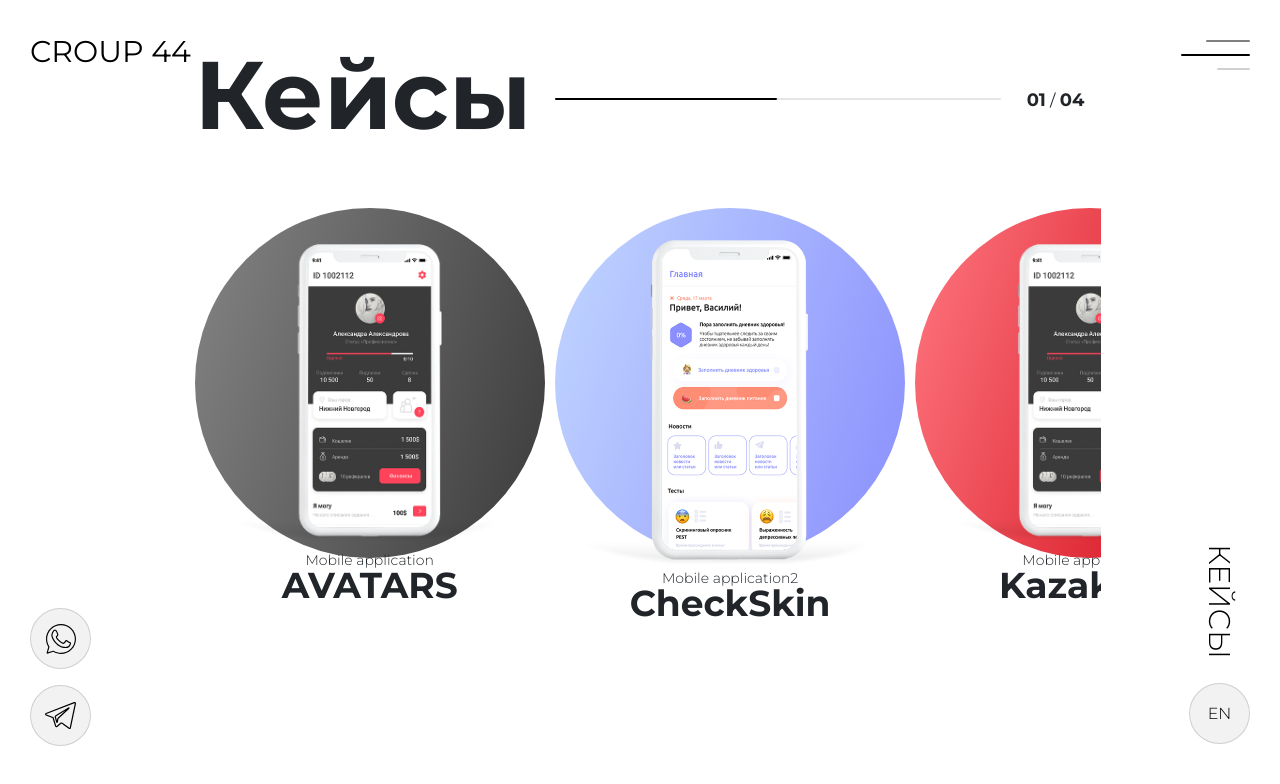
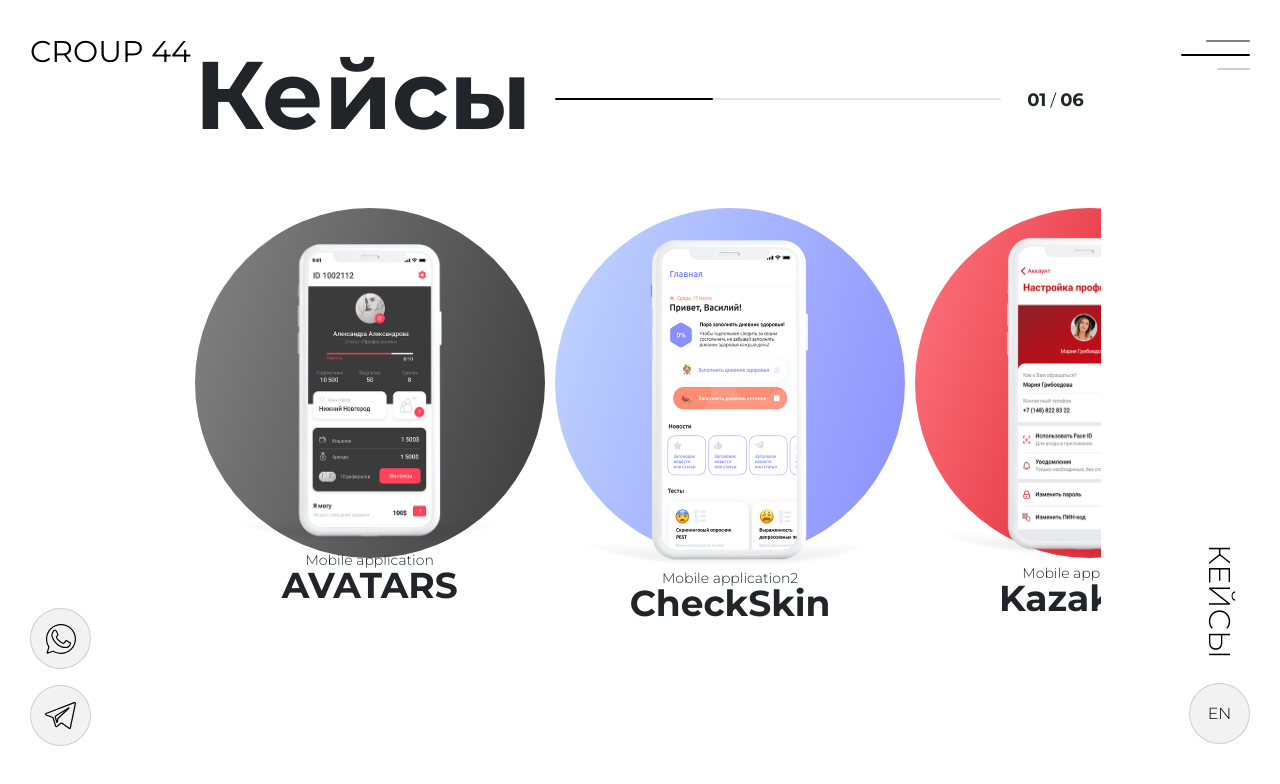
Before and after one commit to VladislavVB/beautiful-animation, a Vue app: page /cases in a window 1280 px wide. Shown: the top 784 px of the page. Built offline with nearby package versions, Linux system fonts and the light colour scheme; what maska would draw is missing.

Commit message:
анимация при переходе на детальные

```diff
--- a/src/assets/styles/_animation.scss
+++ b/src/assets/styles/_animation.scss
@@ -284,3 +284,7 @@
     }
   }
 }
+
+@keyframes goDetail {
+
+}
--- a/src/assets/styles/_home.scss
+++ b/src/assets/styles/_home.scss
@@ -48,11 +48,25 @@
     text-align: center;
     font-size: 14px;
     font-weight: 300;
+    opacity: 1;
+    transition: 0.5;
+    &.hide {
+      transition: 0.5s;
+      opacity: 0;
+      visibility: hidden;
+    }
   }
 
   &-title {
     text-align: center;
     font-size: 48px;
+    opacity: 1;
+    transition: 0.5;
+    &.hide {
+      transition: 0.5s;
+      opacity: 0;
+      visibility: hidden;
+    }
   }
 
   &-images {
@@ -72,6 +86,7 @@
 
       &.active {
         transform: scale(1.3);
+        transition: 0.5s;
       }
 
     }
--- a/src/assets/styles/_homeDetail.scss
+++ b/src/assets/styles/_homeDetail.scss
@@ -13,7 +13,12 @@
     align-items: center;
     color: #fff;
     position: relative;
-
+    transition: 1s;
+    &.active {
+      width: 100%;
+      transition: 1s;
+      height: 100vh;
+    }
     &::-webkit-scrollbar {
       width: 0px;
       border-bottom-right-radius: 5px;
@@ -80,10 +85,15 @@
 
   &-right {
     height: 100%;
+    transition: 1s;
     background-color: #fff;
     width: 58%;
     overflow-y: scroll;
-
+    &.active {
+      width: 0%;
+      transition: 1s;
+      height: 100vh;
+    }
     &::-webkit-scrollbar {
       width: 0px;
       border-bottom-right-radius: 5px;
--- a/src/pages/casesPage/components/CaseSlider.vue
+++ b/src/pages/casesPage/components/CaseSlider.vue
@@ -105,25 +105,43 @@ export default {
           // link: 1,
           background: "linear-gradient(287.56deg, #CC000D 0%, #FF7780 100%)",
           // gif: "",
-          image: "phoneOne.png",
+          image: "phoneThree.png",
           title: "KazakPay",
           description: "Mobile application3",
         },
         {
           id: 4,
           // link: 1,
-          background: "linear-gradient(287.56deg, #CC000D 0%, #FF7780 100%)",
+          background: "linear-gradient(287.56deg, #7965FF 0%, #DBD6FF 100%)",
           // gif: "",
-          image: "phoneOne.png",
+          image: "phoneTwo.png",
+          title: "CheckSkin",
+          description: "Mobile application2",
+        },
+        {
+          id: 5,
+          // link: 1,
+          background: "linear-gradient(287.56deg, #31313A 0%, #6B6B75 100%)",
+          // gif: "",
+          image: "phoneThree.png",
           title: "KazakPay",
           description: "Mobile application3",
         },
         {
-          id: 5,
+          id: 6,
           // link: 1,
-          background: "linear-gradient(287.56deg, #CC000D 0%, #FF7780 100%)",
+          background: "linear-gradient(287.56deg, #21B7E7 0%, #7EE3EA 100%)",
           // gif: "",
-          image: "phoneOne.png",
+          image: "phoneTwo.png",
+          title: "CheckSkin",
+          description: "Mobile application2",
+        },
+        {
+          id: 7,
+          // link: 1,
+          background: "linear-gradient(287.56deg, #A21A63 0%, #FF6AA8 100%)",
+          // gif: "",
+          image: "phoneThree.png",
           title: "KazakPay",
           description: "Mobile application3",
         },
--- a/src/pages/home/components/Slider.vue
+++ b/src/pages/home/components/Slider.vue
@@ -88,27 +88,9 @@ export default {
           description: "Mobile application3",
         },
         {
-          id: 2,
-          // link: 1,
-          background: "linear-gradient(287.56deg, #8A8FFD 0%, #C1D6FF 100%)",
-          // gif: "",
-          image: "phoneTwo.png",
-          title: "CheckSkin",
-          description: "Mobile application2",
-        },
-        {
-          id: 3,
-          // link: 1,
-          background: "linear-gradient(287.56deg, #CC000D 0%, #FF7780 100%)",
-          // gif: "",
-          image: "phoneThree.png",
-          title: "KazakPay",
-          description: "Mobile application3",
-        },
-        {
           id: 4,
           // link: 1,
-          background: "linear-gradient(287.56deg, #CC000D 0%, #FF7780 100%)",
+          background: "linear-gradient(287.56deg, #7965FF 0%, #DBD6FF 100%)",
           // gif: "",
           image: "phoneTwo.png",
           title: "CheckSkin",
@@ -117,7 +99,25 @@ export default {
         {
           id: 5,
           // link: 1,
-          background: "linear-gradient(287.56deg, #CC000D 0%, #FF7780 100%)",
+          background: "linear-gradient(287.56deg, #31313A 0%, #6B6B75 100%)",
+          // gif: "",
+          image: "phoneThree.png",
+          title: "KazakPay",
+          description: "Mobile application3",
+        },
+        {
+          id: 6,
+          // link: 1,
+          background: "linear-gradient(287.56deg, #21B7E7 0%, #7EE3EA 100%)",
+          // gif: "",
+          image: "phoneTwo.png",
+          title: "CheckSkin",
+          description: "Mobile application2",
+        },
+        {
+          id: 7,
+          // link: 1,
+          background: "linear-gradient(287.56deg, #A21A63 0%, #FF6AA8 100%)",
           // gif: "",
           image: "phoneThree.png",
           title: "KazakPay",
@@ -167,10 +167,10 @@ export default {
       );
 
       SlideHomeTitle.forEach((elem) => {
-        elem.classList.add("animate__animated", "animate__fadeOutUp");
+        elem.classList.add("animate__animated", "animate__fadeOutDown");
       });
       SlideHomeDescription.forEach((elem) => {
-        elem.classList.add("animate__animated", "animate__fadeOutUp");
+        elem.classList.add("animate__animated", "animate__fadeOutDown");
       });
       SlideHomeImages.forEach((elem) => {
         elem.classList.add("active");
--- a/src/pages/homeDetail/HomeDetail.vue
+++ b/src/pages/homeDetail/HomeDetail.vue
@@ -1,7 +1,7 @@
 <template>
   <div @scroll="changeColors()" class="homeDetail-wrapper">
     <div class="homeDetail">
-      <div class="homeDetail-left">
+      <div class="homeDetail-left active">
         <div class="homeDetail-up-title">
           <h3>СОРЕМЕННОЕ IT АГЕНСТВО</h3>
           <p>We have developed:</p>
@@ -13,9 +13,13 @@
         <!-- </router-link> -->
         <div class="homeDetail-body">
           <div class="slideHome-images">
-            <img src="@/assets/images/home/phoneOne.png" alt="" />
-            <p class="slideHome-description">Mobile application</p>
-            <h3 class="slideHome-title">AVATARS</h3>
+            <img
+              class="active"
+              src="@/assets/images/home/phoneOne.png"
+              alt=""
+            />
+            <p class="hide slideHome-description">Mobile application</p>
+            <h3 class="hide slideHome-title">AVATARS</h3>
           </div>
           <a :href="`#downDetail`" class="homeDetail-body-down">
             <p>Листайте вниз, чтобы увидеть описание проекта</p>
@@ -34,7 +38,7 @@
           </a>
         </div>
       </div>
-      <div :id="`downDetail`" class="homeDetail-right">
+      <div :id="`downDetail`" class="homeDetail-right active">
         <div class="homeDetail-right-body">
           <h2>AVATARS</h2>
           <p class="mb-5 sm-mb-1">
@@ -224,6 +228,7 @@ export default {
   mounted() {
     this.hendlResize();
     window.addEventListener("resize", this.hendlResize);
+    this.homeDetailAnimation();
   },
   beforeUnmount() {
     window.addEventListener("resize", this.hendlResize);
@@ -243,6 +248,36 @@ export default {
         console.log(111);
       };
       activeFunck();
+    },
+    homeDetailAnimation() {
+      const HomeDetailLeft = document.querySelector(".homeDetail-left");
+      const HomeDetailRight = document.querySelector(".homeDetail-right");
+      const SlideHomeImagesImg = document.querySelector(
+        ".slideHome-images img"
+      );
+      const SlideHomeDescription = document.querySelector(
+        ".slideHome-description"
+      );
+      const SlideHomeTitle = document.querySelector(".slideHome-title");
+      const HomeDetailUpTitle = document.querySelector(".homeDetail-up-title");
+      const HomeDetailBodyDown = document.querySelector(
+        ".homeDetail-body-down"
+      );
+      setTimeout(() => {
+        HomeDetailLeft.classList.remove("active");
+        HomeDetailRight.classList.remove("active");
+        SlideHomeImagesImg.classList.remove("active");
+        SlideHomeDescription.classList.remove("hide");
+        SlideHomeTitle.classList.remove("hide");
+      }, 1000);
+      HomeDetailUpTitle.classList.add(
+        "animate__animated",
+        "animate__fadeInDown"
+      );
+      HomeDetailBodyDown.classList.add(
+        "animate__animated",
+        "animate__fadeInDown"
+      );
     },
   },
 };
--- a/src/router/index.js
+++ b/src/router/index.js
@@ -18,7 +18,7 @@ const routes = [
     meta: {
       title: "Home page",
       enterClass: "animate__animated animate__fadeInLeft animate__fast",
-      leaveClass: "animate__animated animate__fadeOutRight animate__fast",
+      leaveClass: "xer",
     },
   },
   {
@@ -38,9 +38,8 @@ const routes = [
     component: HomeDetail,
     meta: {
       title: "Home detail",
-      enterClass: "animate__animated animate__fadeInRight animate__fast",
-      leaveClass: "animate__animated animate__fadeOutLeft animate__delay-1s animate__fast	", /// то что нужно по идее
-      // a
+      enterClass: "animate__animated animate__delay-1s",
+      leaveClass: "animate__animated animate__delay-1s", // то что нужно по идее
     },
   },
   {
```
